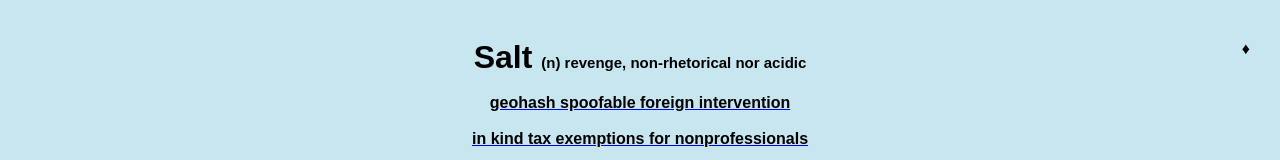
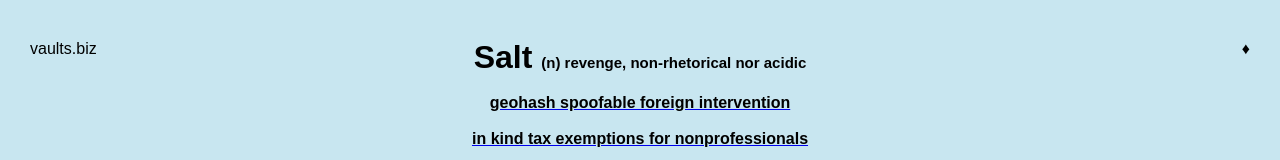
Before and after one commit to NickCarducci/sausage, a React (Create React App) app: page / in a window 1280 px wide. Shown: the top 160 px of the page. Built offline with nearby package versions, Linux system fonts and the light colour scheme.

Commit message:
Update SaltBank.js

```diff
--- a/src/SaltBank.js
+++ b/src/SaltBank.js
@@ -54,6 +54,18 @@ class SaltBank extends React.Component {
             marginTop: "30px"
           }}
         >
+          <a
+            href="https://vaults.biz/party"
+            {...setting(8, {
+              color: "black",
+              textDecoration: "none",
+              position: "fixed",
+              left: "30px",
+              top: "40px"
+            })}
+          >
+            vaults.biz
+          </a>
           <a
             {...setting(8, {
               textDecoration: "none",
```
